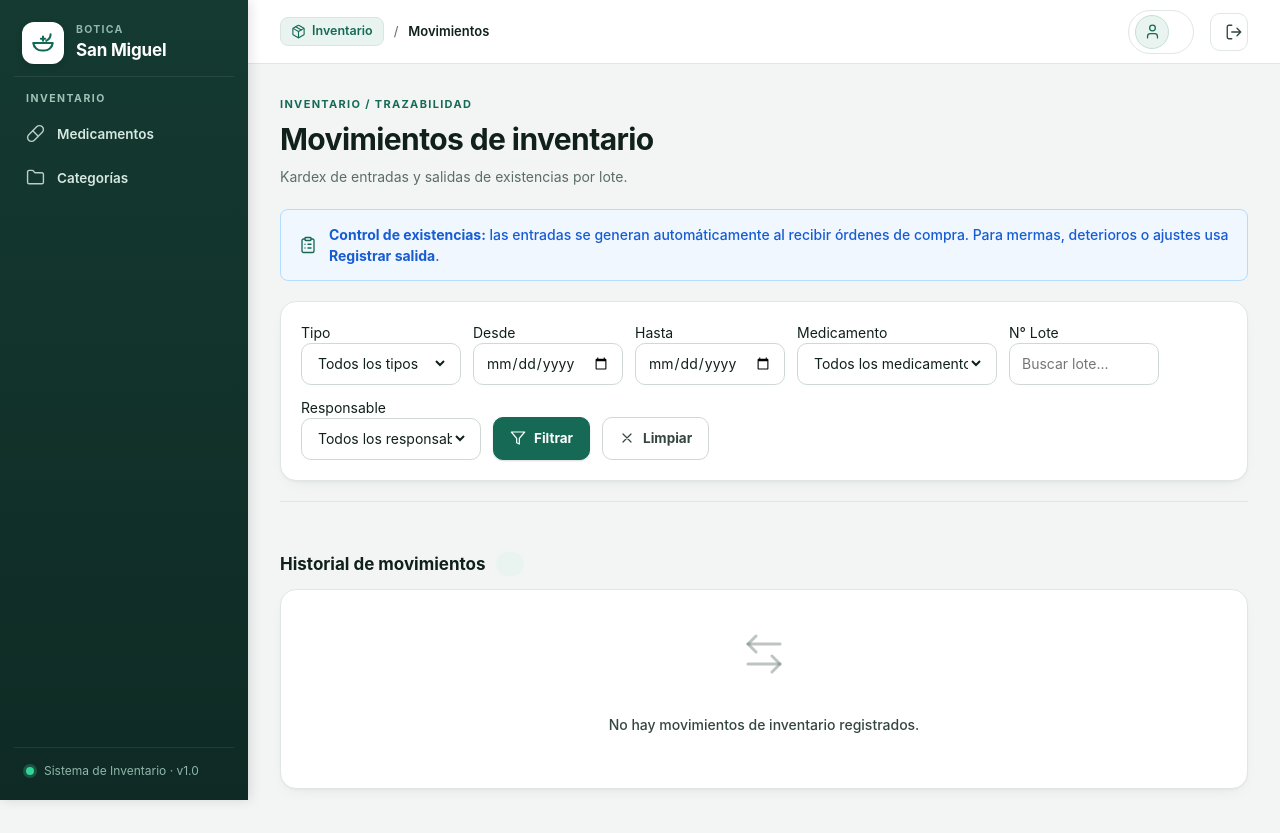
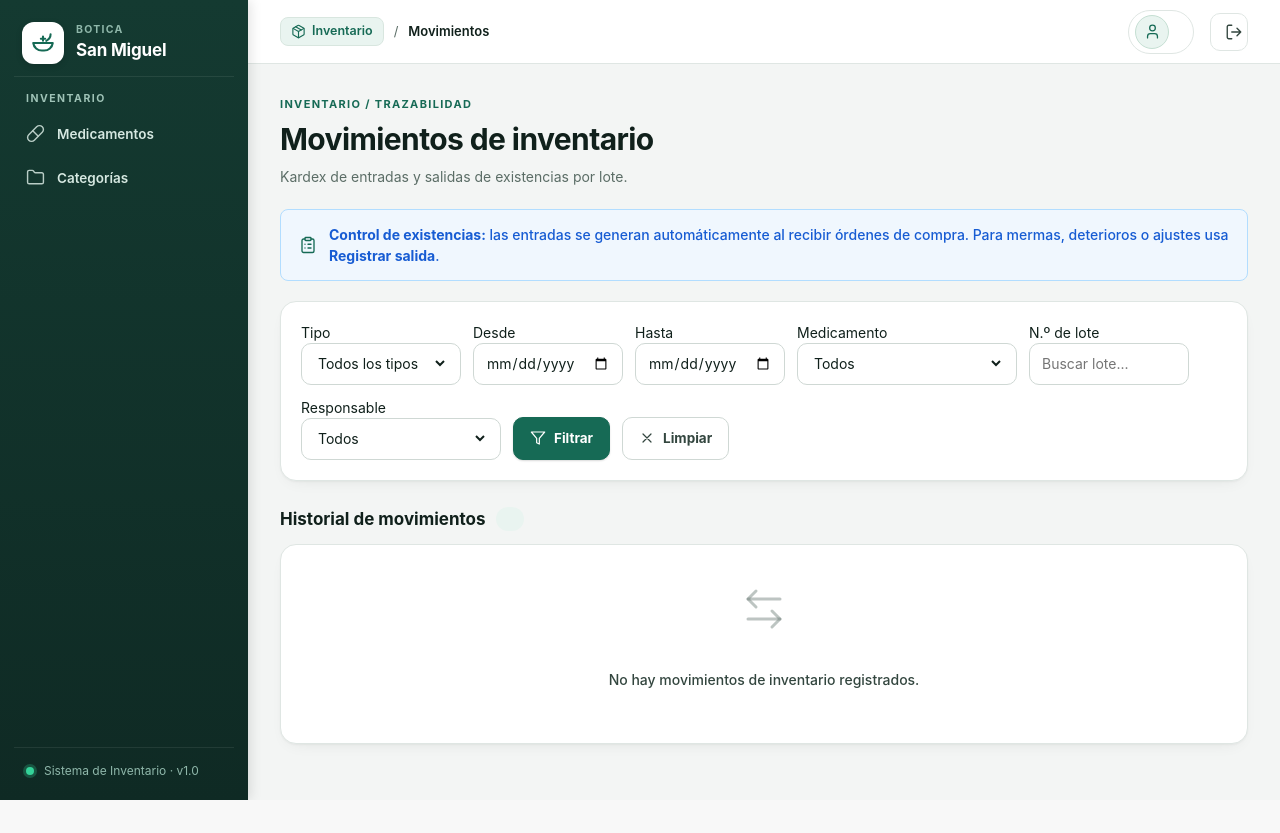
Before and after one commit to AnthonyLitz75/botica-san-miguel, a Spring app: template src/main/resources/templates/movimientos/listado.html in a window 1280 px wide. After the commit the page ends 800 px from the top, so only its background shows below. Run offline with Thymeleaf, Linux system fonts and the light colour scheme; the template is opened without the code that fills it, so the values that code supplies are empty; some of the project's set-up classes (security, data sources, template engines, error pages and the like) are left out, and stand-ins take their place; database files in the repository are not loaded; some libraries are stand-ins or nearby versions.

Commit message:
fix(023): detalles visuales en filtros y tabla de movimientos

```diff
--- a/src/main/resources/templates/movimientos/listado.html
+++ b/src/main/resources/templates/movimientos/listado.html
@@ -67,29 +67,29 @@
                                 <input type="date" id="hasta" name="hasta" th:value="${filtro != null ? filtro.hasta() : null}">
                             </div>
                         </div>
-                        <div style="width:200px">
+                        <div style="width:220px">
                             <label for="idMedicamento">Medicamento</label>
                             <div class="inp">
                                 <select id="idMedicamento" name="idMedicamento">
-                                    <option value="">Todos los medicamentos</option>
+                                    <option value="">Todos</option>
                                     <option th:each="m : ${medicamentos}" th:value="${m.idMedicamento()}"
                                         th:text="${m.codigo() + ' - ' + m.nombre()}"
                                         th:selected="${filtro != null and filtro.idMedicamento() == m.idMedicamento()}"></option>
                                 </select>
                             </div>
                         </div>
-                        <div style="width:150px">
-                            <label for="numeroLote">N° Lote</label>
+                        <div style="width:160px">
+                            <label for="numeroLote">N.º de lote</label>
                             <div class="inp">
                                 <input type="search" id="numeroLote" name="numeroLote" th:value="${filtro != null ? filtro.numeroLote() : null}"
                                     placeholder="Buscar lote...">
                             </div>
                         </div>
-                        <div style="width:180px">
+                        <div style="width:200px">
                             <label for="idUsuario">Responsable</label>
                             <div class="inp">
                                 <select id="idUsuario" name="idUsuario">
-                                    <option value="">Todos los responsables</option>
+                                    <option value="">Todos</option>
                                     <option th:each="u : ${usuarios}" th:value="${u.idUsuario()}"
                                         th:text="${u.nombre()}"
                                         th:selected="${filtro != null and filtro.idUsuario() == u.idUsuario()}"></option>
@@ -108,7 +108,7 @@
                 </form>
             </div>
 
-            <section class="inventario-resultados registro-listado" aria-labelledby="titulo-resultados">
+            <section class="inventario-resultados" aria-labelledby="titulo-resultados">
                 <div class="sec">
                     <h2 id="titulo-resultados">Historial de movimientos</h2>
                     <span class="cnt cantidad-resultados" th:text="${total != null ? total : #lists.size(movimientos)}">0</span>
```
